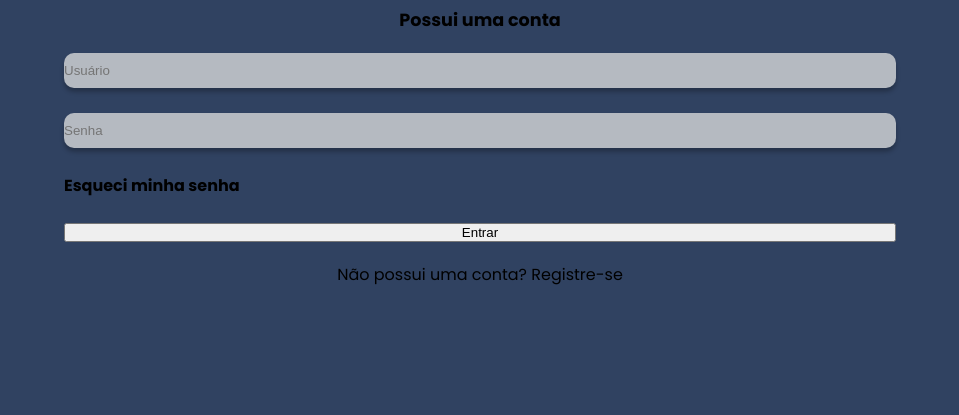
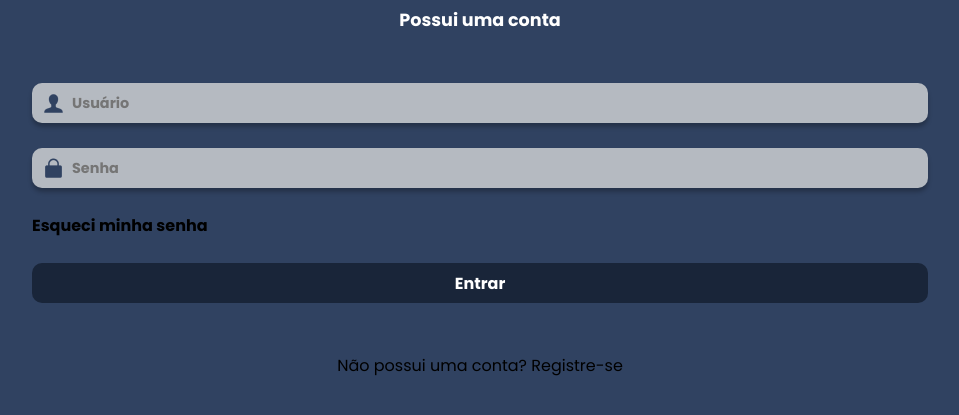
Before and after one commit to roger-gsf/PI-PrestAqui, a plain HTML site: page client/src/screens/login/login.html in a window 1280 px wide. Shown: the part 203-618 px from the top of the page, without its empty margins (160-1119 px from the left). Drawn offline with Linux system fonts and the light colour scheme.

Commit message:
:lipstick: feat: Styling Login page

```diff
--- a/client/src/screens/login/styles.css
+++ b/client/src/screens/login/styles.css
@@ -17,6 +17,7 @@ img {
 
 h1{
     font-size: 1.1em;
+    color: var(--white);
 }
 
 h2 {
@@ -32,7 +33,7 @@ main {
     display: flex;
     flex-direction: column;
     justify-content: center;
-    gap: 20px;
+    gap: 50px;
     align-items: center;
 
 }
@@ -45,19 +46,60 @@ form {
     flex-direction: column;
     gap: 25px;
 
-    width: 65%;
+    width: 70%;
+}
+
+input {
+    text-transform: uppercase;
+    font-weight: bold;
+    all: unset;
 }
 
 input[type='text'] {
-    height: 35px;
+    height: 40px;
 
     border-radius: 5px;
     border: none;
+
+    font-size: .9em;
 
 
     background: var(--input-type-text-color);
     box-shadow: 0px 4px 4px rgba(0, 0, 0, 0.25);
     border-radius: 10px;
+    /* color: var(--blue-dark); */
+    color: #0f1f3c;
+    /* color: blue; */
+    text-indent: 40px;
+    font-weight: bold;
+    /* padding: 2px; */
+
+
+}
+
+input#username {
+    background-image: url('../../assets/img/Customer.png');
+    background-repeat: no-repeat;
+    background-position: 10px;
+}
+
+
+input#password {
+    background-image: url('../../assets/img/Lock.png');
+    background-repeat: no-repeat;
+    background-position: 10px;
+}
+
+
+input[type='submit']{
+    height: 40px;
+    border-radius: 10px;
+    border: none;
+    font-family: 'Poppins', sans-serif;
+    text-align: center;
+    background-color: var(--button-color);
+    font-weight: bold;
+    color: var(--white);
 
 
 }
```
Also changed, not shown: client/src/assets/bootstrap/index.js (deleted), client/src/assets/img/Customer.png (added), client/src/assets/img/Lock.png (added), client/src/screens/login.html (deleted).
